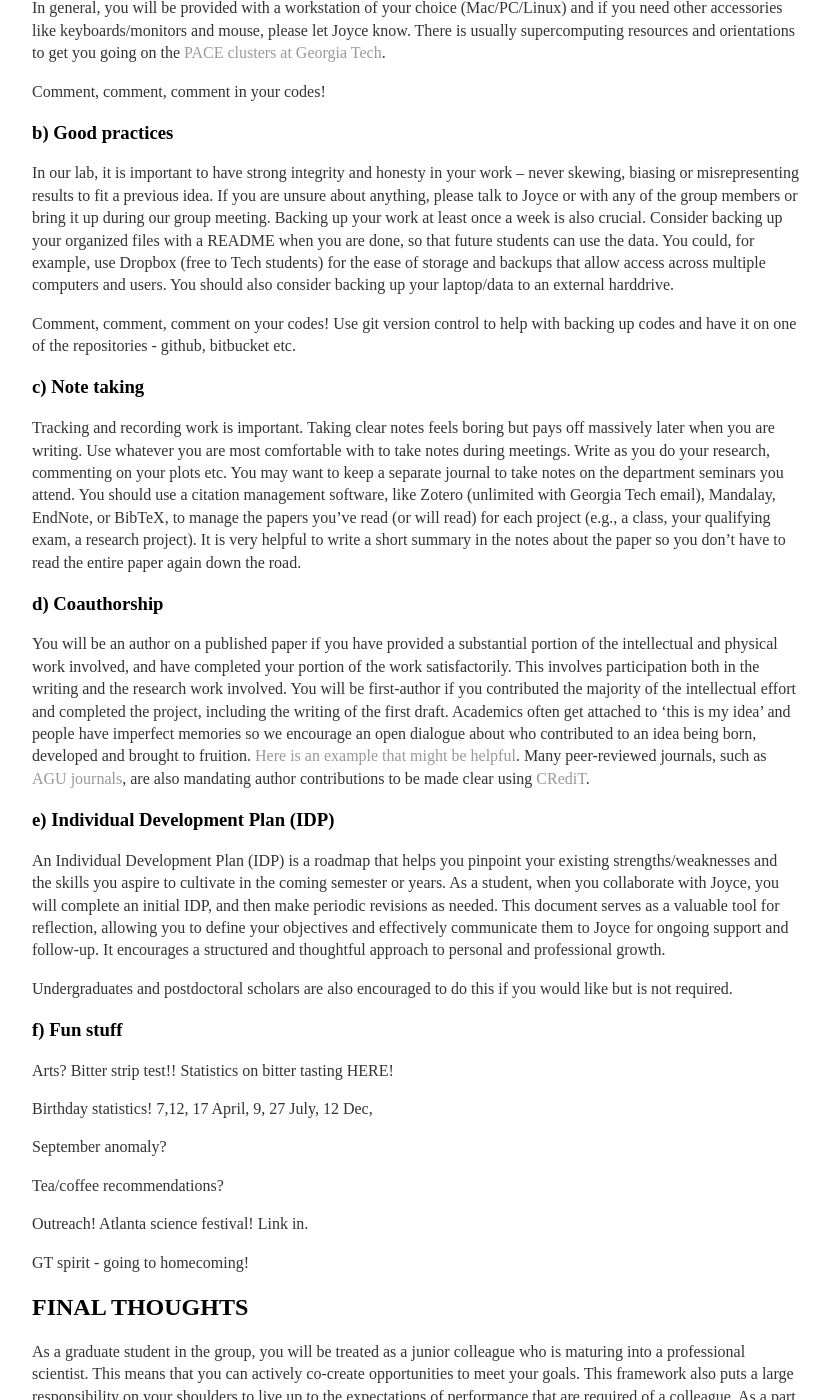
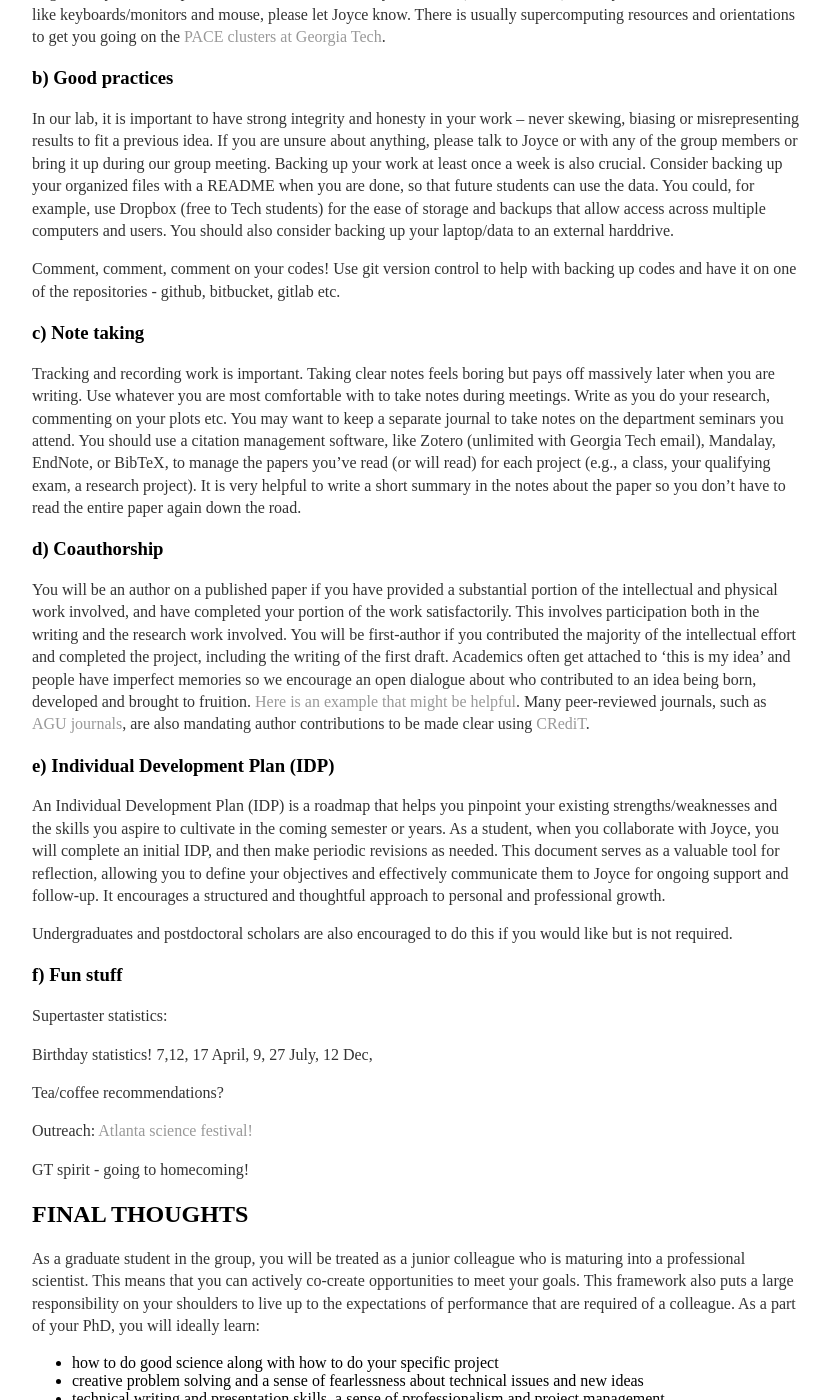
Before and after one commit to joycesim/joycesim.github.io, a Jekyll site: the page built from GroupVision/index.md, in a window 1280 px wide and 1400 px high, scrolled down 8141 px. Shown: the whole window, without its empty margins (224-1054 px from the left). Built offline with Jekyll 4.4.1, drawn with Linux system fonts in a browser that asks for light colours; some of the changed text lies outside the part shown.

Commit message:
Update index.md

```diff
--- a/GroupVision/index.md
+++ b/GroupVision/index.md
@@ -258,15 +256,13 @@ As a Postdoctoral scholar, depending on your discussion with Joyce, you can gene
 In general, you will be provided with a workstation of your choice (Mac/PC/Linux) and if you need other accessories like keyboards/monitors and mouse, please let Joyce know.
 There is usually supercomputing resources and orientations to get you going on the [PACE clusters at Georgia Tech](https://pace.gatech.edu/).
 
-Comment, comment, comment in your codes!
-
 ### b)    Good practices
 
 In our lab, it is important to have strong integrity and honesty in your work – never skewing, biasing or misrepresenting results to fit a previous idea.
 If you are unsure about anything, please talk to Joyce or with any of the group members or bring it up during our group meeting.
 Backing up your work at least once a week is also crucial. Consider backing up your organized files with a README when you are done, so that future students can use the data. You could, for example, use Dropbox (free to Tech students) for the ease of storage and backups that allow access across multiple computers and users. You should also consider backing up your laptop/data to an external harddrive.
 
-Comment, comment, comment on your codes! Use git version control to help with backing up codes and have it on one of the repositories - github, bitbucket etc.
+Comment, comment, comment on your codes! Use git version control to help with backing up codes and have it on one of the repositories - github, bitbucket, gitlab etc.
 
 ### c)     Note taking
 
@@ -287,17 +283,13 @@ An Individual Development Plan (IDP) is a roadmap that helps you pinpoint your e
 Undergraduates and postdoctoral scholars are also encouraged to do this if you would like but is not required.
 
 ### f) Fun stuff
-Arts?
-Bitter strip test!!
-Statistics on bitter tasting HERE!
+Supertaster statistics:
 
 Birthday statistics! 7,12, 17 April, 9, 27 July, 12 Dec,
 
-September anomaly?
-
 Tea/coffee recommendations?
 
-Outreach! Atlanta science festival! Link in.
+Outreach: [Atlanta science festival!](https://atlantasciencefestival.org/)
 
 GT spirit - going to homecoming!
 
```
Also changed, not shown: other parts of GroupVision/index.md (+0 -2 lines).
